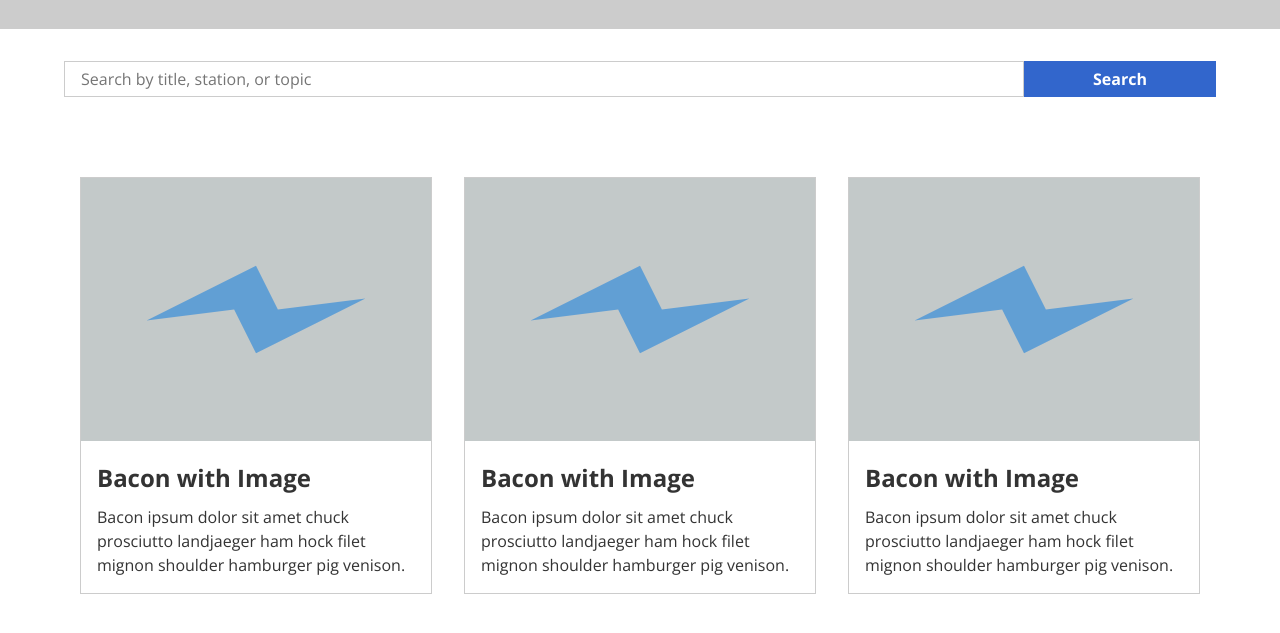
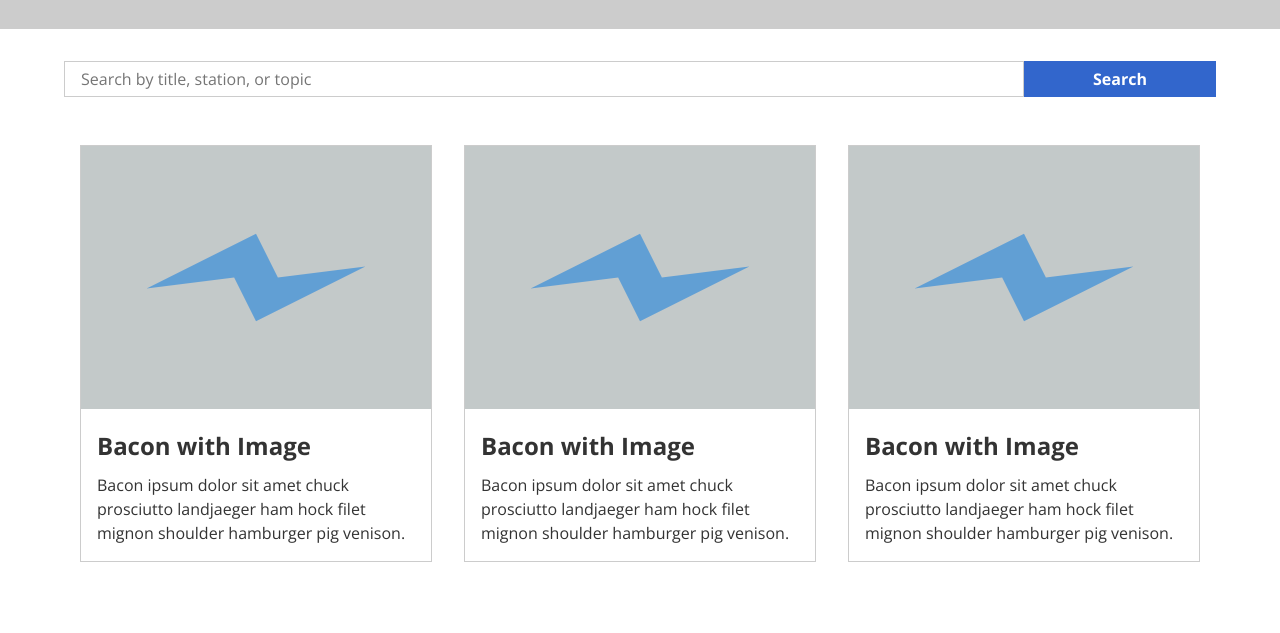
Before and after one commit to willharding/podcast-directory, a website: page index.html in a window 1280 px wide. Shown: the part 187-820 px from the top of the page. Drawn offline with nearby package versions, Linux system fonts and the light colour scheme.

Commit message:
one more

```diff
--- a/index.html
+++ b/index.html
@@ -34,8 +34,7 @@
     </form>
   </div>
 </section>
-<section>
-  <div class="container clearfix px2 py3">
+<section class="container clearfix">
   <div class="sm-col sm-col-6 md-col-4 lg-col-4 p2">
   <div class="overflow-hidden bg-white border">
     <img src="images/placeholder.svg"/>
@@ -63,5 +62,6 @@
       </div>
   </div>
   </div>
+</section>
 </body>
 </html>
```
Lines whose indentation alone changed are shown as unchanged.
